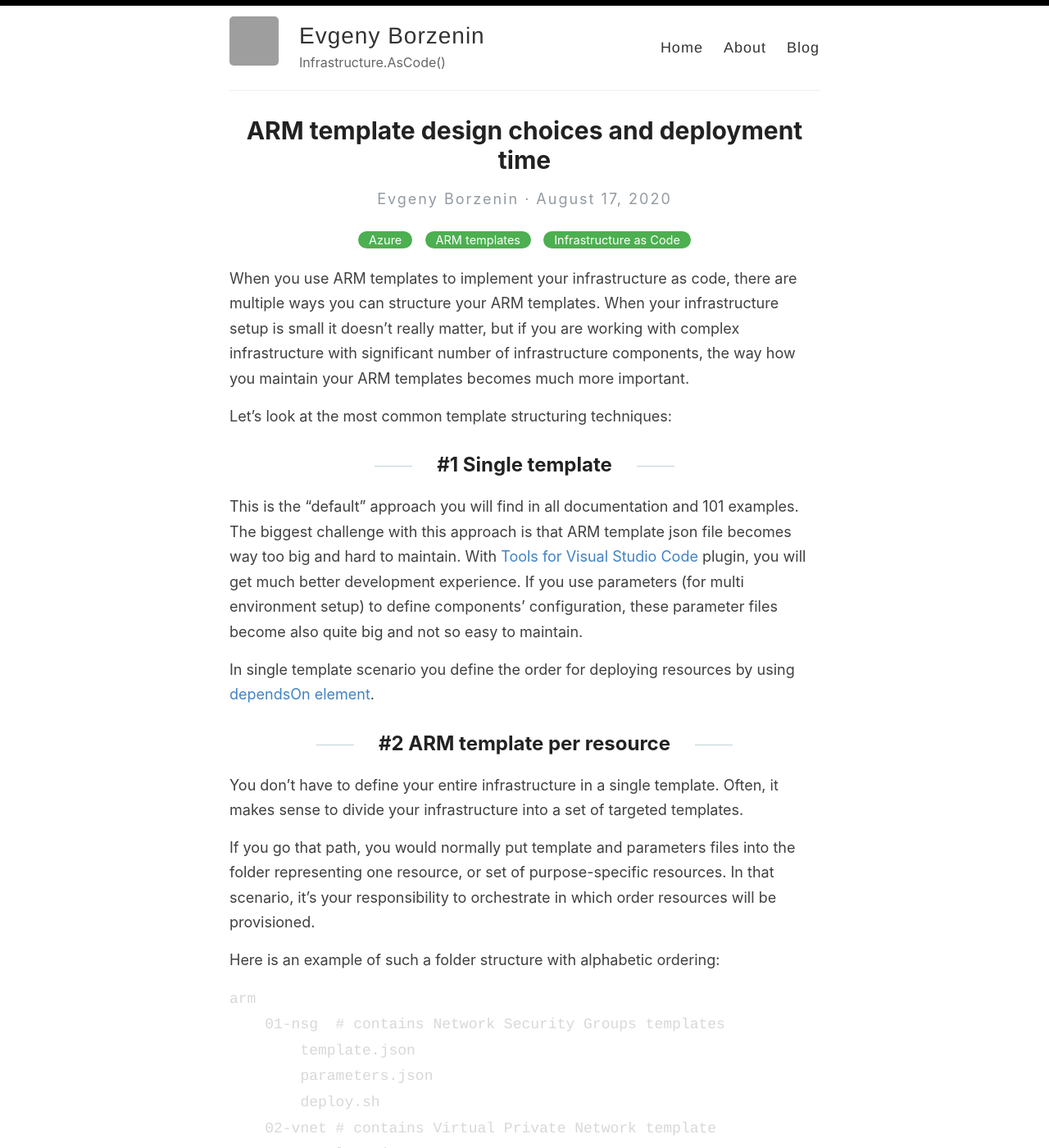
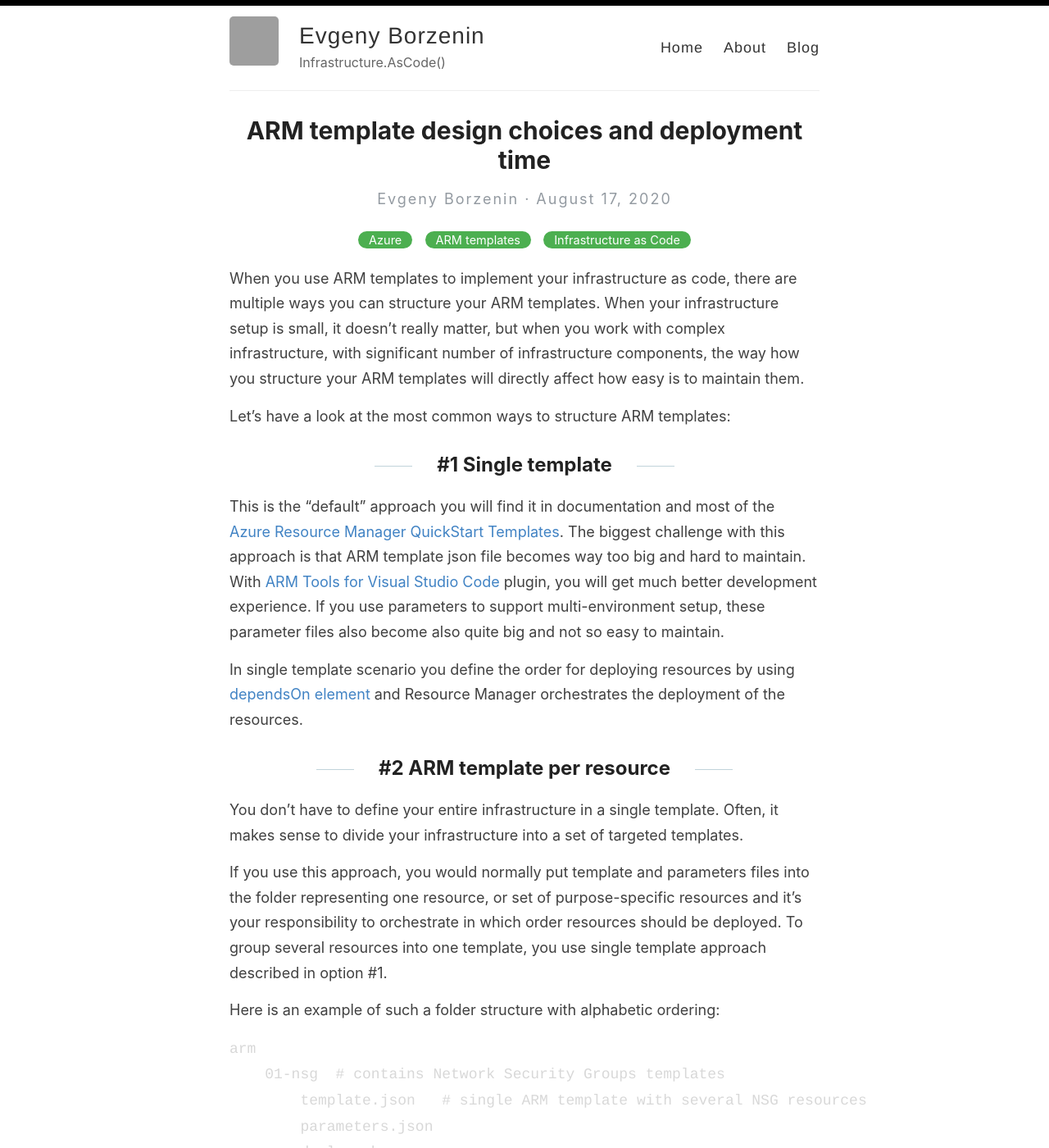
Before and after one commit to evgenyb/evgenyb.github.io, a Jekyll site: the page built from _posts/2020-08-17-arm-templates-deployment-time.md, in a window 1280 px wide and 1400 px high. Shown: the whole window at 82% size. Built offline with Jekyll 4.4.1, drawn with Linux system fonts in a browser that asks for light colours; some of the changed text lies outside the part shown; grey boxes are pictures that could not be loaded.

Commit message:
More content

````diff
--- a/_posts/2020-08-17-arm-templates-deployment-time.md
+++ b/_posts/2020-08-17-arm-templates-deployment-time.md
@@ -5,28 +5,28 @@ date: 2020-08-17
 categories: [Azure, ARM templates, Infrastructure as Code]
 ---
 
-When you use ARM templates to implement your infrastructure as code, there are multiple ways you can structure your ARM templates. When your infrastructure setup is small it doesn't really matter, but if you are working with complex infrastructure with significant number of infrastructure components, the way how you maintain your ARM templates becomes much more important.
+When you use ARM templates to implement your infrastructure as code, there are multiple ways you can structure your ARM templates. When your infrastructure setup is small, it doesn't really matter, but when you work with complex infrastructure, with significant number of infrastructure components, the way how you structure your ARM templates will directly affect how easy is to maintain them.
 
-Let's look at the most common template structuring techniques:
+Let's have a look at the most common ways to structure ARM templates:
 
 ## #1 Single template
 
-This is the "default" approach you will find in all documentation and 101 examples. The biggest challenge with this approach is that ARM template json file becomes way too big and hard to maintain. With [Tools for Visual Studio Code](https://marketplace.visualstudio.com/items?itemName=msazurermtools.azurerm-vscode-tools) plugin, you will get much better development experience. If you use parameters (for multi environment setup) to define components' configuration, these parameter files become also quite big and not so easy to maintain.
+This is the "default" approach you will find it in documentation and most of the [Azure Resource Manager QuickStart Templates](https://github.com/Azure/azure-quickstart-templates). The biggest challenge with this approach is that ARM template json file becomes way too big and hard to maintain. With [ARM Tools for Visual Studio Code](https://marketplace.visualstudio.com/items?itemName=msazurermtools.azurerm-vscode-tools) plugin, you will get much better development experience. If you use parameters to support multi-environment setup, these parameter files also become also quite big and not so easy to maintain.
 
-In single template scenario you define the order for deploying resources by using [dependsOn element](https://docs.microsoft.com/en-us/azure/azure-resource-manager/templates/define-resource-dependency#dependson).
+In single template scenario you define the order for deploying resources by using [dependsOn element](https://docs.microsoft.com/en-us/azure/azure-resource-manager/templates/define-resource-dependency#dependson) and Resource Manager orchestrates the deployment of the resources.
 
 ## #2 ARM template per resource
 
 You don't have to define your entire infrastructure in a single template. Often, it makes sense to divide your infrastructure into a set of targeted templates.
 
-If you go that path, you would normally put template and parameters files into the folder representing one resource, or set of purpose-specific resources. In that scenario, it's your responsibility to orchestrate in which order resources will be provisioned.
+If you use this approach, you would normally put template and parameters files into the folder representing one resource, or set of purpose-specific resources and it's your responsibility to orchestrate in which order resources should be deployed. To group several resources into one template, you use single template approach described in option #1.
 
 Here is an example of such a folder structure with alphabetic ordering:
 
 ```txt
 arm
     01-nsg  # contains Network Security Groups templates
-        template.json
+        template.json   # single ARM template with several NSG resources
         parameters.json
         deploy.sh
     02-vnet # contains Virtual Private Network template
@@ -48,33 +48,35 @@ arm
     deploy.sh
 ```
 
-To provision this infrastructure, you will either resourcefully iterate through folders structure and provision each resource with `az deploy resource` command (or PowerShell equivalent), or create a master script that will provision all resources one by one.
+To provision this infrastructure, you will either recursively iterate through folders structure and deploy each template with [az deployment group create](https://docs.microsoft.com/en-us/cli/azure/deployment/group?view=azure-cli-latest#az-deployment-group-create) command (or PowerShell equivalent), or create a master script that will provision all resources one by one in proper order.
 
-My [How to live in harmony with ARM templates](https://borzenin.com/iac-ws1-labs/) workshop contains labs showing how you can refactor  `Single ARM template` to set of `ARM template per resource`. Check out [lab03](https://github.com/evgenyb/iac-meetup/blob/master/workshops/01-how-to-live-in-harmony-with-ARM-templates/labs/lab-03/readme.md) and [lab04](https://github.com/evgenyb/iac-meetup/blob/master/workshops/01-how-to-live-in-harmony-with-ARM-templates/labs/lab-04/readme.md). Here is the list of [all labs](https://github.com/evgenyb/iac-meetup/blob/master/workshops/01-how-to-live-in-harmony-with-ARM-templates/agenda.md).
+My [How to live in harmony with ARM templates](https://borzenin.com/iac-ws1-labs/) workshop contains labs showing how to refactor from `Single ARM template` to set of `ARM template per resource`. Check out [lab03](https://github.com/evgenyb/iac-meetup/blob/master/workshops/01-how-to-live-in-harmony-with-ARM-templates/labs/lab-03/readme.md) and [lab04](https://github.com/evgenyb/iac-meetup/blob/master/workshops/01-how-to-live-in-harmony-with-ARM-templates/labs/lab-04/readme.md) to get more hands-on experience. Here is the list of [all labs](https://github.com/evgenyb/iac-meetup/blob/master/workshops/01-how-to-live-in-harmony-with-ARM-templates/agenda.md) from this workshop.
+
+Since your ARM templates are divided into smaller templates, it's easier to maintain both templates and parameters.
 
 ## #3 Linked templates
 
-Linked templates is a similar approach as `ARM template per resource`, but instead of deploying resources sequentially with master bash or  PowerShell script, you create a master ARM template that links all the required templates.
+Linked templates is a similar approach to `ARM template per resource`, but instead of deploying resources sequentially with master script, you create a master ARM template that links all the required templates.
 
 When referencing a linked template, the value of uri must not be a local file or a file that is only available on your local network. You must provide a URI value that downloadable as http or https. Resource Manager must be able to access the templates and that makes this approach much more complex compare to other others.
 
-When it comes to where to upload templates, one option is to place your linked template in a storage account, and use the URI with SAS token for that item.
+When it comes to where to upload templates, one option is to place your linked template in a storage account, and use the URI with SAS token for them. If your templates are stable and don't contain any sensitive data, you can also store them in github repository.
 
 For information about nested templates, see [Using linked templates with Azure Resource Manager](https://docs.microsoft.com/en-us/azure/azure-resource-manager/templates/linked-templates).
 
-The advantage of this method and method #1 (compared to `ARM template per resource` method) is that you don't have to worry about the complexities of ordering operations. Resource Manager orchestrates the deployment of interdependent resources so they're created in the correct order. When possible, Resource Manager deploys resources in parallel so your deployments finish faster than serial deployments. You deploy the template through one command, rather than through multiple imperative commands.
+The advantage of this method and method #1 compared to method #2 is that you don't have to worry about the complexities of ordering operations. Resource Manager orchestrates the deployment of interdependent resources so they're created in the correct order. When possible, Resource Manager deploys resources in parallel so your deployments finish faster than serial deployments. You deploy the template through one command, rather than through multiple imperative commands.
 
 ![emplate-processing](https://docs.microsoft.com/en-us/azure/azure-resource-manager/templates/media/overview/template-processing.png)
 
-## Some thoughts about performance
+## Some thoughts about deployment time
 
-Provisioning of Azure resources takes time. The more infrastructure components are in your environment, the more time it will take to provision new environment. If you use blue-green or canary provisioning model, then it might not be so critical, but if your Disaster Recovery strategy is "redeploy on disaster", then every minute counts.
+Provisioning of Azure resources takes time. The more infrastructure components are in your environment, the more time it will take to provision new environment. If you adapt immutable infrastructure with use of blue-green or canary provisioning model, then deployment time might not be so critical, but if your Disaster Recovery strategy is "redeploy on disaster", and during disaster, when you need to quickly provision new infrastructure, then every minute counts.
 
-If we look at the above options from `time it takes to provision` perspective, then options #1 and #3 performing best and #2 is the slowest one.
+If we look at the options from `time it takes to provision` perspective, then obviously options #1 and #3 performing best and #2 is the slowest one.
 
 ## Let's get some numbers
 
-Table below shows time it took to provision 2 Application Gateways v2 and AKS cluster (1 node) sequentially:
+Table below shows time it took to provision 2 Application Gateways (v2) and AKS cluster (1 node) sequentially:
 
 Resource | Duration
 ---------|----------
@@ -84,7 +86,7 @@ AKS (1 node)     | 3 min 17 sec
 
 In total, it took a little more than 13 min to provision all 3 resources.
 
-To provision the same resources as a single ARM template took 5 min 19 sec, so almost twice as fast.
+To provision the same resources as a single ARM template it took 5 min 19 sec. Almost twice as fast!
 
 ## Useful links
 
@@ -92,6 +94,9 @@ To provision the same resources as a single ARM template took 5 min 19 sec, so a
 * [ARM template design](https://docs.microsoft.com/en-us/azure/azure-resource-manager/templates/overview#template-design)
 * [Define the order for deploying resources in ARM templates](https://docs.microsoft.com/en-us/azure/azure-resource-manager/templates/define-resource-dependency)
 * [Using linked templates with Azure Resource Manager](https://docs.microsoft.com/en-us/azure/azure-resource-manager/templates/linked-templates)
+* [Azure Resource Manager QuickStart Templates](https://github.com/Azure/azure-quickstart-templates)
+* [Azure Resource Manager Tools for Visual Studio Code](https://marketplace.visualstudio.com/items?itemName=msazurermtools.azurerm-vscode-tools)
+* [az deployment group create](https://docs.microsoft.com/en-us/cli/azure/deployment/group?view=azure-cli-latest#az-deployment-group-create)
 
 If you have any issues/comments/suggestions related to this post, you can reach out to me at evgeny.borzenin@gmail.com.
 
````
